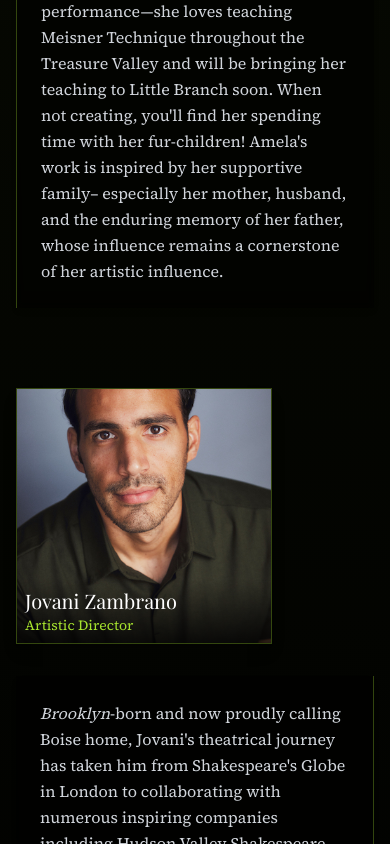
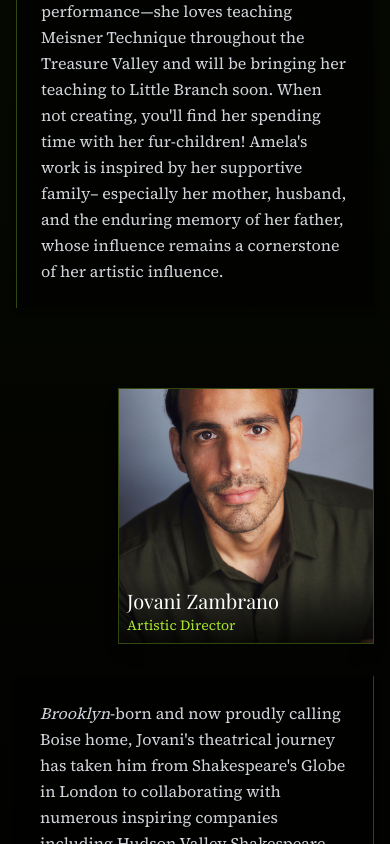
Before and after one commit to gzambran/littleBranchTheater, a Next.js app: page /who-we-are in a window 390 px wide. Shown: the part 1143-1987 px from the top of the page. Built offline with nearby package versions, Linux system fonts and the light colour scheme; a web font is replaced by a local one.

Commit message:
Add asymmetric image alignment on mobile for Who We Are page

```diff
--- a/src/app/who-we-are/page.tsx
+++ b/src/app/who-we-are/page.tsx
@@ -67,7 +67,7 @@ export default function WhoWeAre() {
               className="flex flex-col md:flex-row items-start gap-8 mb-20"
               variants={fadeIn}
             >
-              <div className="w-64 h-64 relative overflow-hidden flex-shrink-0 border border-accent/30 shadow-lg shadow-black/20">
+              <div className="w-64 h-64 relative overflow-hidden flex-shrink-0 border border-accent/30 shadow-lg shadow-black/20 self-start md:self-auto">
                 <Image
                   src="/images/ensemble/karadza.webp"
                   alt="Amela - Artistic Director"
@@ -118,7 +118,7 @@ export default function WhoWeAre() {
               className="flex flex-col md:flex-row-reverse items-start gap-8"
               variants={fadeIn}
             >
-              <div className="w-64 h-64 relative overflow-hidden flex-shrink-0 border border-accent/30 shadow-lg shadow-black/20">
+              <div className="w-64 h-64 relative overflow-hidden flex-shrink-0 border border-accent/30 shadow-lg shadow-black/20 self-end md:self-auto">
                 <Image
                   src="/images/ensemble/zambrano.jpg"
                   alt="Jovani - Artistic Director"
```
